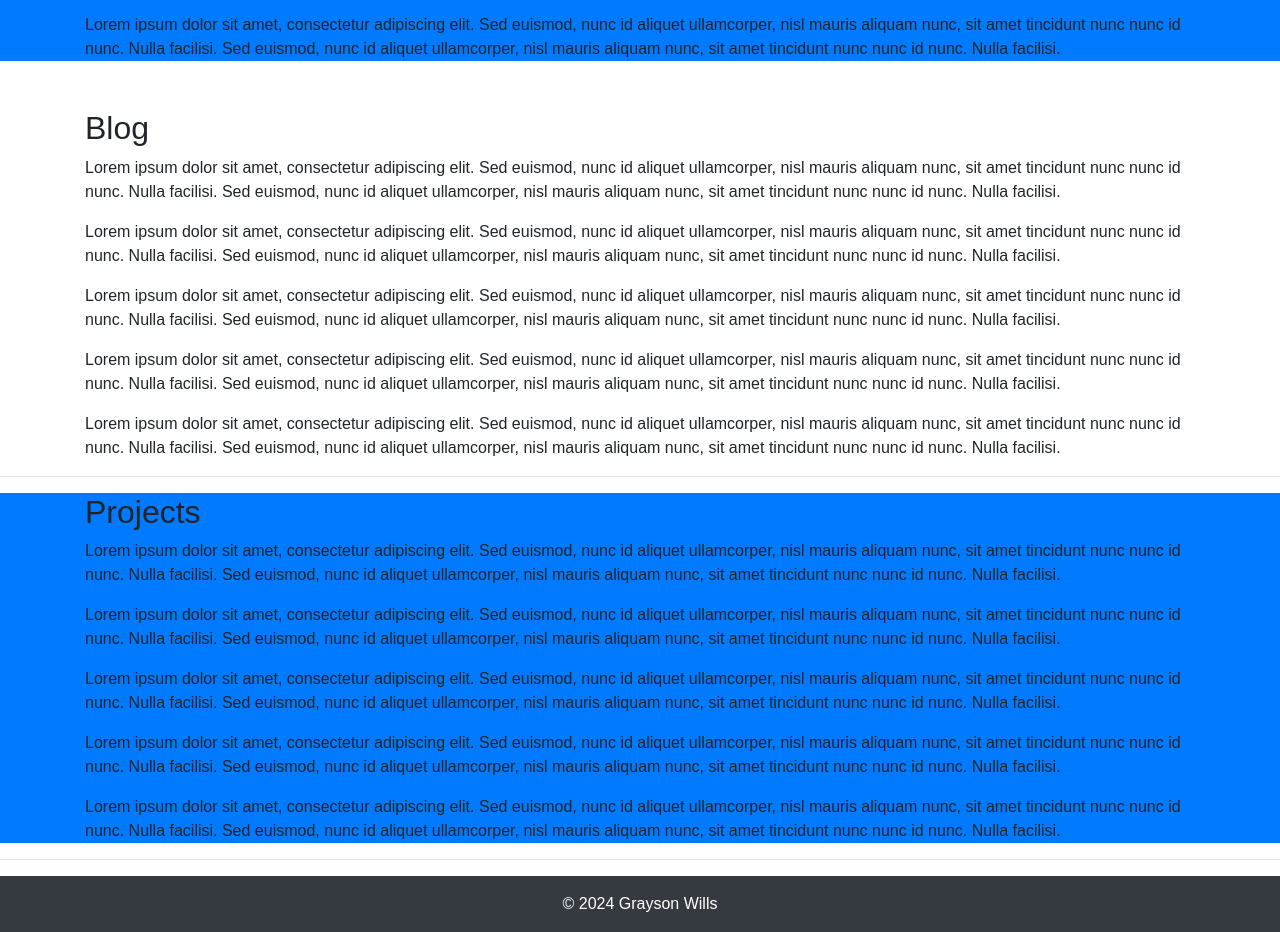
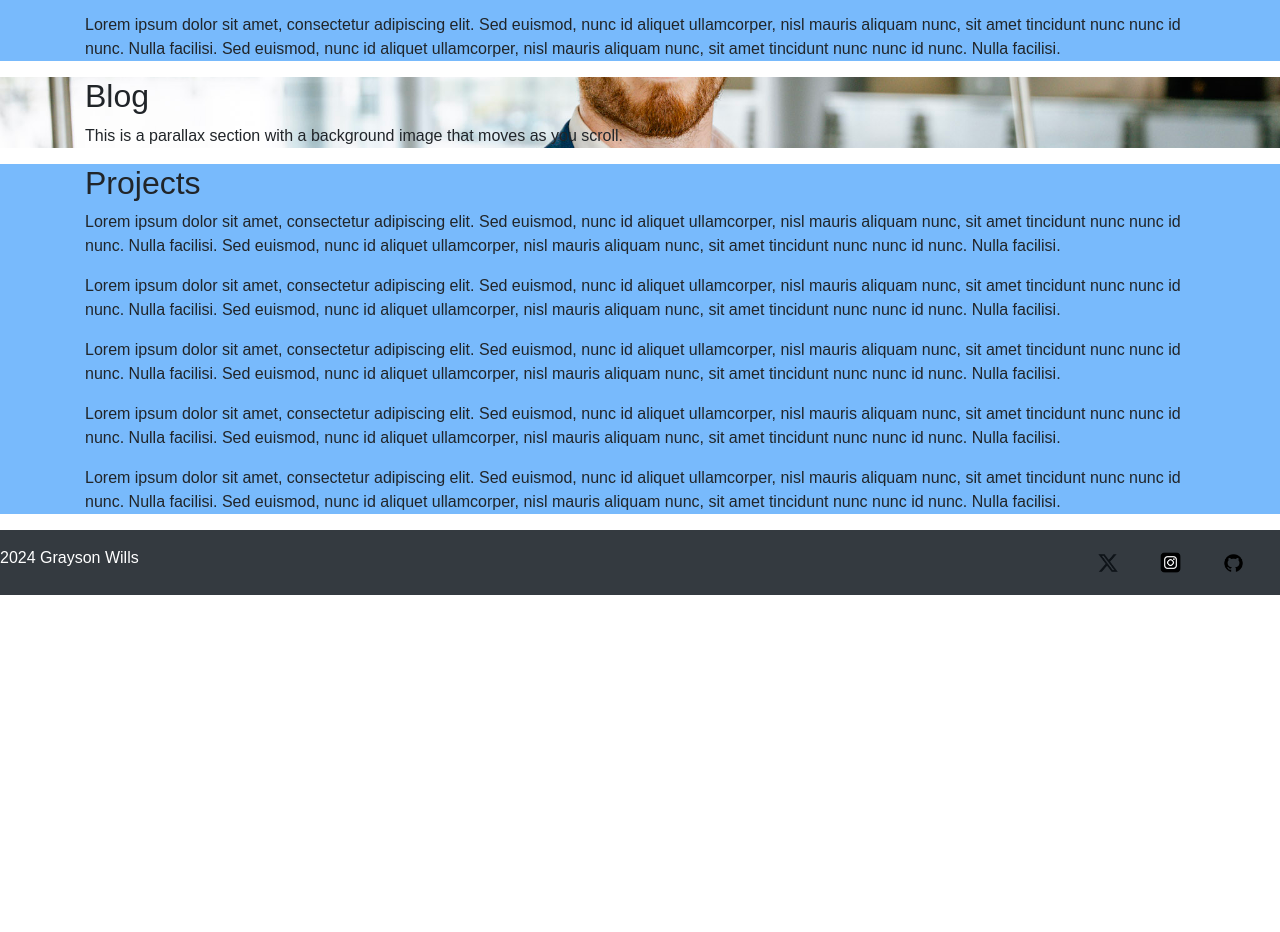
Before and after one commit to GraysonWills/Portfolio-Website, a website: page index.html in a window 1280 px wide. Shown: the part 1292-2224 px from the top of the page. After the commit the page ends 1887 px from the top, so only its background shows below. Drawn offline with nearby package versions, Linux system fonts and the light colour scheme; files whose address does not match are found by name.

Commit message:
Parallax and colorizer creation
created a parallax in the blogs section for experimentation with lighter backgrounds
Did some work on the footer by adding logos to the bottom and organizing their structure
working on getting things to resize properly, currently logos change size but do not need to

```diff
--- a/css/style.css
+++ b/css/style.css
@@ -26,9 +26,9 @@ header, footer {
     transform: translateY(-2px);
     box-shadow: 0 2px 4px rgba(0, 0, 0, 0.2);
 }
-/* .navbar .active {
+.navbar .active {
     text-decoration: underline;
-} */
+}
 
        /* Add fade-in animation */
 @keyframes fadeIn {
@@ -39,3 +39,18 @@ header, footer {
 section {
     animation: fadeIn 1s ease-in-out;
 }
+
+.parallax-section{
+
+    background-image: url('../images/profile.jpg');
+    background-attachment: fixed;
+    background-position: center;
+    background-repeat: no-repeat;
+    background-size: cover;
+
+
+}
+
+.bg-colorizer{
+    background-color:#78bafc;
+}
--- a/index.html
+++ b/index.html
@@ -47,7 +47,7 @@
     </nav>
 
     <!-- Home Section -->
-    <section id="home" class="bg-primary">
+    <section id="home" class="bg-colorizer">
 
         <div class="row">
             <div class="col-md-6">
@@ -68,17 +68,20 @@
     </section>
 
     <!-- About Section -->
-    <section id="about" class="container mt-3">
-        <h2>About Me</h2>
+    <div>
+          <section id="about" class="container mt-3 text-center">
+            <h2>Crafting Unique Solutions and Meaningful Impacts Through Code</h2>
             <p>Lorem ipsum dolor sit amet, consectetur adipiscing elit. Sed euismod, nunc id aliquet ullamcorper, nisl mauris aliquam nunc, sit amet tincidunt nunc nunc id nunc. Nulla facilisi. Sed euismod, nunc id aliquet ullamcorper, nisl mauris aliquam nunc, sit amet tincidunt nunc nunc id nunc. Nulla facilisi.</p>
             <p>Lorem ipsum dolor sit amet, consectetur adipiscing elit. Sed euismod, nunc id aliquet ullamcorper, nisl mauris aliquam nunc, sit amet tincidunt nunc nunc id nunc. Nulla facilisi. Sed euismod, nunc id aliquet ullamcorper, nisl mauris aliquam nunc, sit amet tincidunt nunc nunc id nunc. Nulla facilisi.</p>
             <p>Lorem ipsum dolor sit amet, consectetur adipiscing elit. Sed euismod, nunc id aliquet ullamcorper, nisl mauris aliquam nunc, sit amet tincidunt nunc nunc id nunc. Nulla facilisi. Sed euismod, nunc id aliquet ullamcorper, nisl mauris aliquam nunc, sit amet tincidunt nunc nunc id nunc. Nulla facilisi.</p>
             <p>Lorem ipsum dolor sit amet, consectetur adipiscing elit. Sed euismod, nunc id aliquet ullamcorper, nisl mauris aliquam nunc, sit amet tincidunt nunc nunc id nunc. Nulla facilisi. Sed euismod, nunc id aliquet ullamcorper, nisl mauris aliquam nunc, sit amet tincidunt nunc nunc id nunc. Nulla facilisi.</p>
             <p>Lorem ipsum dolor sit amet, consectetur adipiscing elit. Sed euismod, nunc id aliquet ullamcorper, nisl mauris aliquam nunc, sit amet tincidunt nunc nunc id nunc. Nulla facilisi. Sed euismod, nunc id aliquet ullamcorper, nisl mauris aliquam nunc, sit amet tincidunt nunc nunc id nunc. Nulla facilisi.</p>
         </section>
+    </div>
+
 
     <!-- Work Section -->
-    <div class="bg-primary">
+    <div class="bg-colorizer">
     <section id="work" class="container mt-3">
         <h2>Work</h2>
         <p>Lorem ipsum dolor sit amet, consectetur adipiscing elit. Sed euismod, nunc id aliquet ullamcorper, nisl mauris aliquam nunc, sit amet tincidunt nunc nunc id nunc. Nulla facilisi. Sed euismod, nunc id aliquet ullamcorper, nisl mauris aliquam nunc, sit amet tincidunt nunc nunc id nunc. Nulla facilisi.</p>
@@ -90,19 +93,18 @@
     </div>
 
     <!-- Blog Section -->
-    <section id="blog" class="container mt-5">
+    <div>
+        <section id="blog" class="bg-image parallax-section">
+            <div class="container">
                 <h2>Blog</h2>
-        <p>Lorem ipsum dolor sit amet, consectetur adipiscing elit. Sed euismod, nunc id aliquet ullamcorper, nisl mauris aliquam nunc, sit amet tincidunt nunc nunc id nunc. Nulla facilisi. Sed euismod, nunc id aliquet ullamcorper, nisl mauris aliquam nunc, sit amet tincidunt nunc nunc id nunc. Nulla facilisi.</p>
-        <p>Lorem ipsum dolor sit amet, consectetur adipiscing elit. Sed euismod, nunc id aliquet ullamcorper, nisl mauris aliquam nunc, sit amet tincidunt nunc nunc id nunc. Nulla facilisi. Sed euismod, nunc id aliquet ullamcorper, nisl mauris aliquam nunc, sit amet tincidunt nunc nunc id nunc. Nulla facilisi.</p>
-        <p>Lorem ipsum dolor sit amet, consectetur adipiscing elit. Sed euismod, nunc id aliquet ullamcorper, nisl mauris aliquam nunc, sit amet tincidunt nunc nunc id nunc. Nulla facilisi. Sed euismod, nunc id aliquet ullamcorper, nisl mauris aliquam nunc, sit amet tincidunt nunc nunc id nunc. Nulla facilisi.</p>
-        <p>Lorem ipsum dolor sit amet, consectetur adipiscing elit. Sed euismod, nunc id aliquet ullamcorper, nisl mauris aliquam nunc, sit amet tincidunt nunc nunc id nunc. Nulla facilisi. Sed euismod, nunc id aliquet ullamcorper, nisl mauris aliquam nunc, sit amet tincidunt nunc nunc id nunc. Nulla facilisi.</p>
-        <p>Lorem ipsum dolor sit amet, consectetur adipiscing elit. Sed euismod, nunc id aliquet ullamcorper, nisl mauris aliquam nunc, sit amet tincidunt nunc nunc id nunc. Nulla facilisi. Sed euismod, nunc id aliquet ullamcorper, nisl mauris aliquam nunc, sit amet tincidunt nunc nunc id nunc. Nulla facilisi.</p>
+                <p>This is a parallax section with a background image that moves as you scroll.</p>
+            </div>
         </section>
+    </div>
 
-    <hr>
 
     <!-- Projects Section -->
-    <div class="bg-primary">
+    <div class="bg-colorizer">
         <section id="projects" class="container">
             <h2>Projects</h2>
             <p>Lorem ipsum dolor sit amet, consectetur adipiscing elit. Sed euismod, nunc id aliquet ullamcorper, nisl mauris aliquam nunc, sit amet tincidunt nunc nunc id nunc. Nulla facilisi. Sed euismod, nunc id aliquet ullamcorper, nisl mauris aliquam nunc, sit amet tincidunt nunc nunc id nunc. Nulla facilisi.</p>
@@ -113,11 +115,26 @@
         </section>
     </div>
 
-    <hr>
+    <!-- Footer -->
+    <footer class="bg-dark text-white py-3 d-flex justify-content-between align-items-center">
+        <div class="row">
+            <div class="text-left col-md-10">
+               2024 Grayson Wills
+            </div>
 
-    <!-- Footer -->
-    <footer class="bg-dark text-white py-3 text-center">
-        © 2024 Grayson Wills
+            <div class="col-md-2 row align-items-center">
+                <div class="col-md-4">
+                    <a href="https://twitter.com"><img src="images/twitter-logo.png" class="img-fluid"alt="Twitter Logo"></a>
+                </div>
+               <div class="col-md-4">
+                <a href="https://instagram.com"><img src="images/instagram-logo.webp" class="img-fluid"alt="Instagram Logo"></a>
+               </div>
+               <div class="col-md-4">
+                <a href="https://github.com"><img src="images/github-logo.png" class="img-fluid"alt="GitHub Logo"></a>
+               </div>
+
+            </div>
+        </div>
     </footer>
 
     <!-- JavaScript dependencies -->
```
Also changed, not shown: images/github-logo.png (added), images/instagram-logo.webp (added), images/twitter-logo.png (added). Lines whose indentation alone changed are shown as unchanged.
